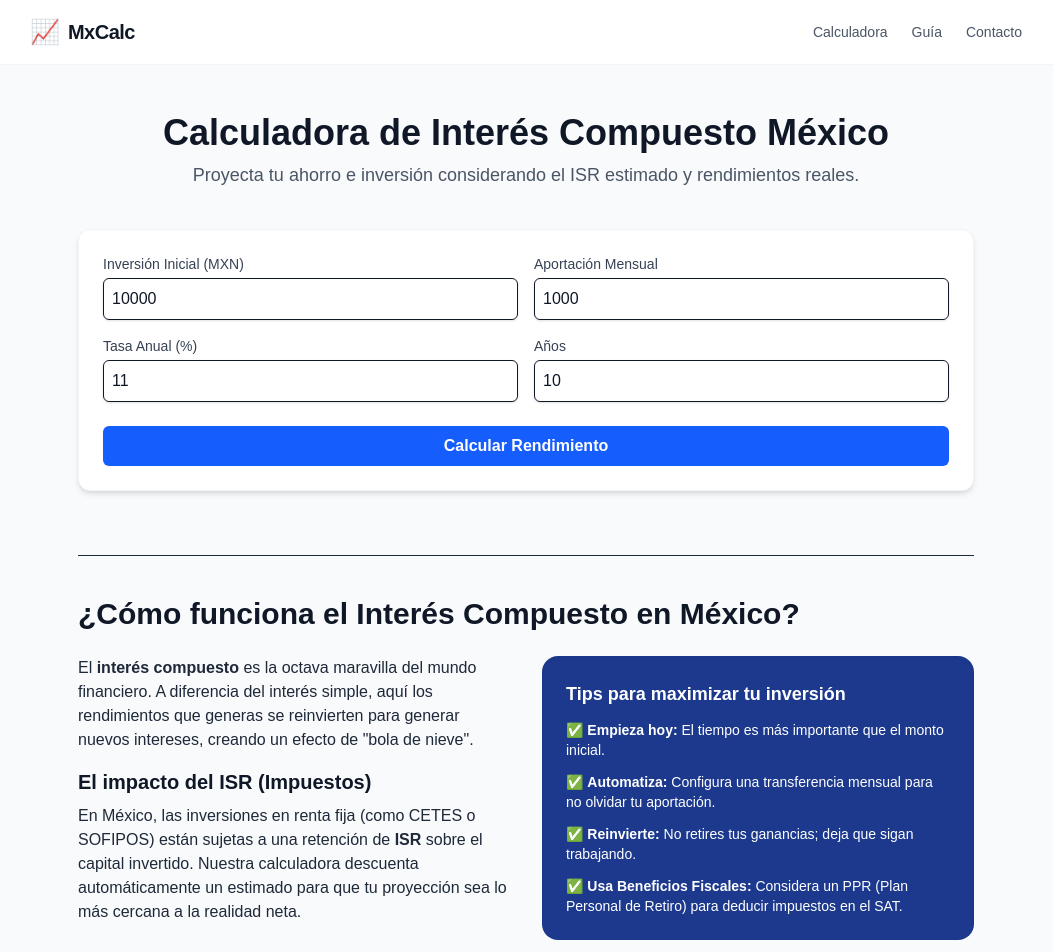
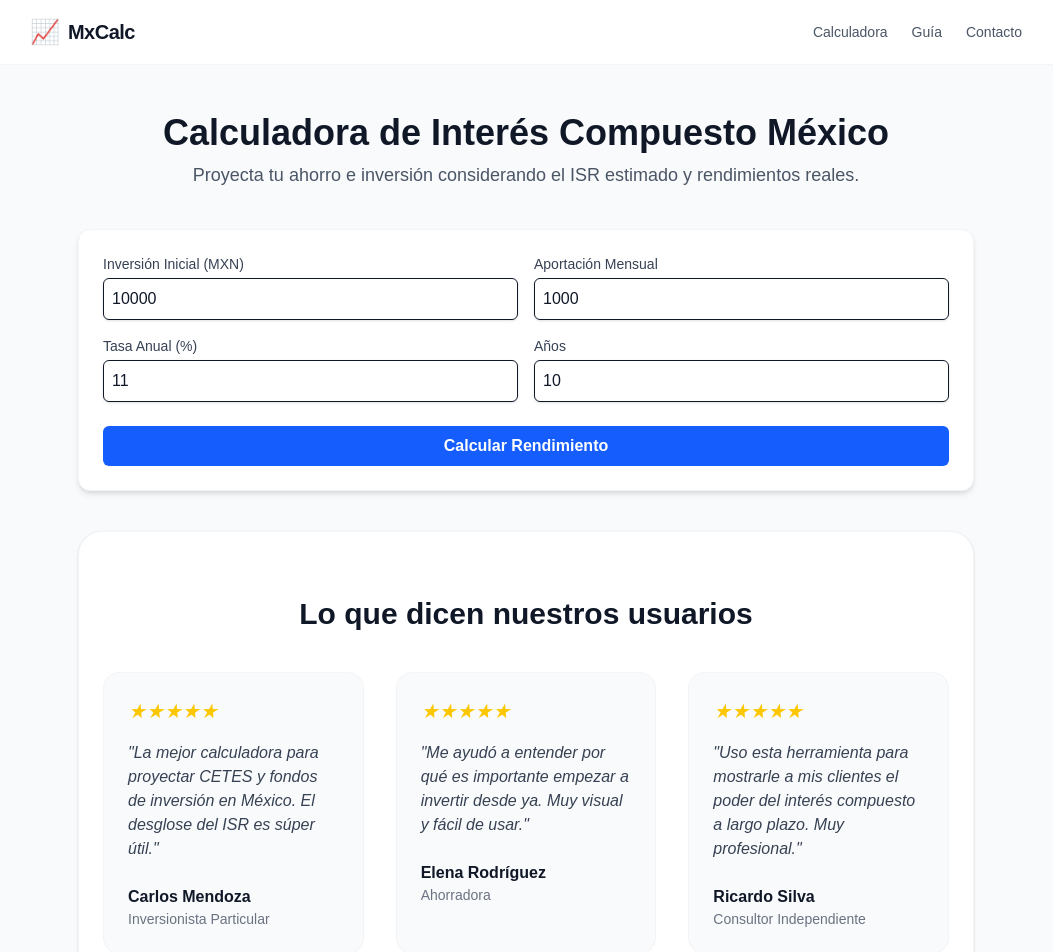
Before and after one commit to alejandrohuerga/finanzanode-mx, a Next.js app: page / in a window 1280 px wide. Shown: the top 952 px of the page, without its empty margins (114-1167 px from the left). Built offline with nearby package versions, Linux system fonts and the light colour scheme.

Commit message:
feat: :fire: ADD: Componente Testimonials
Nuevo componente Testimonials

```diff
--- a/src/app/page.tsx
+++ b/src/app/page.tsx
@@ -5,6 +5,7 @@ import CalculatorForm from '@/components/CalculatorForm';
 import InvestmentChart from '@/components/InvestmentChart';
 import SEOContent from '@/components/SEOContent';
 import ResultsTable from '@/components/ResultsTable';
+import Testimonials from '@/components/Testimonials';
 
 export default function Home() {
   const [results, setResults] = useState<CalculationResult[]>([]);
@@ -88,6 +89,7 @@ export default function Home() {
           </div>
         )}
 
+        <Testimonials/>
         {/* CONTENIDO SEMÁNTICO: Fundamental para que Google nos posicione (SEO) */}
         <SEOContent />
 
--- /dev/null
+++ b/src/components/Testimonials.tsx
@@ -0,0 +1,53 @@
+import { Star } from "lucide-react"; // Si no usas lucide-react, puedes usar un emoji de estrella ⭐
+
+const testimonials = [
+  {
+    id: 1,
+    name: "Carlos Mendoza",
+    role: "Inversionista Particular",
+    content: "La mejor calculadora para proyectar CETES y fondos de inversión en México. El desglose del ISR es súper útil.",
+    rating: 5
+  },
+  {
+    id: 2,
+    name: "Elena Rodríguez",
+    role: "Ahorradora",
+    content: "Me ayudó a entender por qué es importante empezar a invertir desde ya. Muy visual y fácil de usar.",
+    rating: 5
+  },
+  {
+    id: 3,
+    name: "Ricardo Silva",
+    role: "Consultor Independiente",
+    content: "Uso esta herramienta para mostrarle a mis clientes el poder del interés compuesto a largo plazo. Muy profesional.",
+    rating: 5
+  }
+];
+
+export default function Testimonials() {
+  return (
+    <section className="py-16 bg-white rounded-3xl my-10 border border-gray-100 shadow-sm">
+      <div className="px-6">
+        <h2 className="text-3xl font-bold text-gray-900 text-center mb-10">
+          Lo que dicen nuestros usuarios
+        </h2>
+        <div className="grid grid-cols-1 md:grid-cols-3 gap-8">
+          {testimonials.map((t) => (
+            <div key={t.id} className="p-6 bg-gray-50 rounded-2xl border border-gray-100 italic">
+              <div className="flex mb-4">
+                {[...Array(t.rating)].map((_, i) => (
+                  <span key={i} className="text-yellow-400 text-xl">★</span>
+                ))}
+              </div>
+              <p className="text-gray-700 mb-6">"{t.content}"</p>
+              <div>
+                <p className="font-bold text-gray-900 not-italic">{t.name}</p>
+                <p className="text-sm text-gray-500 not-italic">{t.role}</p>
+              </div>
+            </div>
+          ))}
+        </div>
+      </div>
+    </section>
+  );
+}
```
